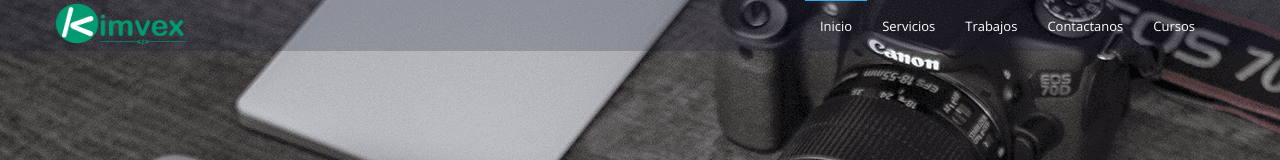
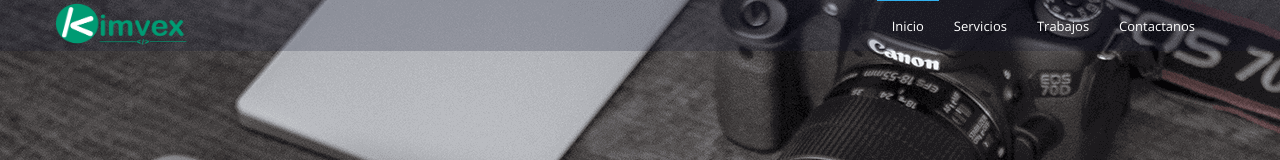
Before and after one commit to kimvex/desarrollo.kimvex.com, a plain HTML site: page index.html in a window 1280 px wide. Shown: the top 160 px of the page. Drawn offline with nearby package versions, Linux system fonts and the light colour scheme; some packages are replaced by stand-ins of ours; a script that the page names is missing.

```diff
--- a/index.html
+++ b/index.html
@@ -87,7 +87,6 @@
                         <li><a href="#servicios">Servicios</a></li>
                         <li><a href="#trabajos">Trabajos</a></li>
                         <li><a href="#footer">Contactanos</a></li>
-                        <li><a href="aprende-react.html" target="_blank">Cursos</a></li>
                     </ul>
                 </nav>
 				<!-- /main nav -->
```
